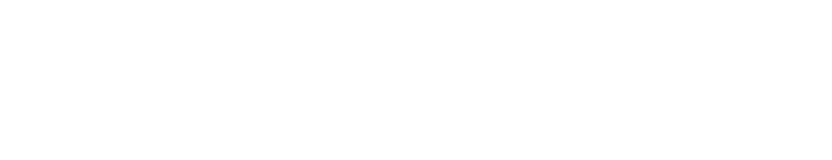
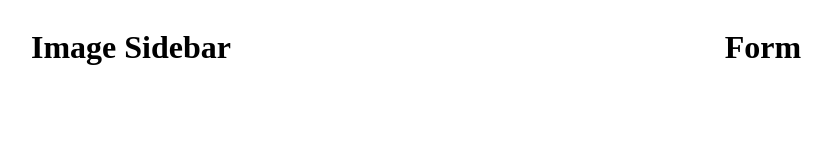
Before and after one commit to lightningwind/odin-sign-up-form, a plain HTML site: page index.html in a window 1280 px wide. Shown: the whole page, without its empty margins (193-1025 px from the left). Drawn offline with Linux system fonts and the light colour scheme.

Commit message:
Setup flex containers

```diff
--- a/index.html
+++ b/index.html
@@ -8,6 +8,13 @@
     <link rel="stylesheet" href="style.css">
 </head>
 <body>
-
+    <div class="main">
+        <div class="left">
+            <h1>Image Sidebar</h1>
+        </div>
+        <div class="right">
+            <h1>Form</h1>
+        </div>
+    </div>
 </body>
 </html>
--- a/style.css
+++ b/style.css
@@ -0,0 +1,10 @@
+.main {
+    display: flex;
+    width: 100%;
+}
+
+.left, .right {
+    display: flex;
+    justify-content: center;
+    width: 50%;
+}
```
